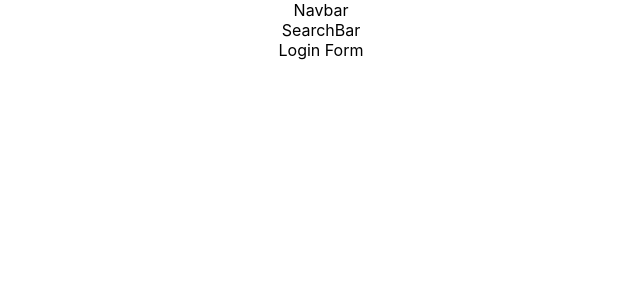
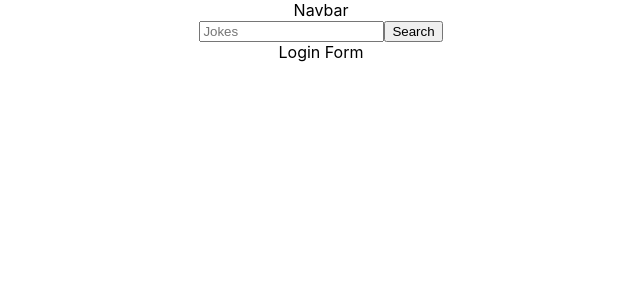
Before and after one commit to build-week-dadsgotjokes/front-end, a React (Create React App) app in the folder dadjokes/: page / in a window 1280 px wide. Shown: the top 300 px of the page, without its empty margins (319-959 px from the left). Built offline with nearby package versions, Linux system fonts and the light colour scheme.

Commit message:
searchbar

```diff
--- a/dadjokes/src/components/NavBar/SearchBar/SearchBar.js
+++ b/dadjokes/src/components/NavBar/SearchBar/SearchBar.js
@@ -1,7 +1,19 @@
 import React from "react";
 
-const SearchBar = () => {
-  return <div>SearchBar</div>;
+const SearchBar = ({ onChange, value }) => {
+  return (
+    <div className="search-bar">
+      <input
+        onChange={e => {
+          onChange(e.target.value);
+        }}
+        placeholder="Jokes"
+        value={value}
+        type="text"
+      />
+      <button type="submit">Search</button>
+    </div>
+  );
 };
 
 export default SearchBar;
```
